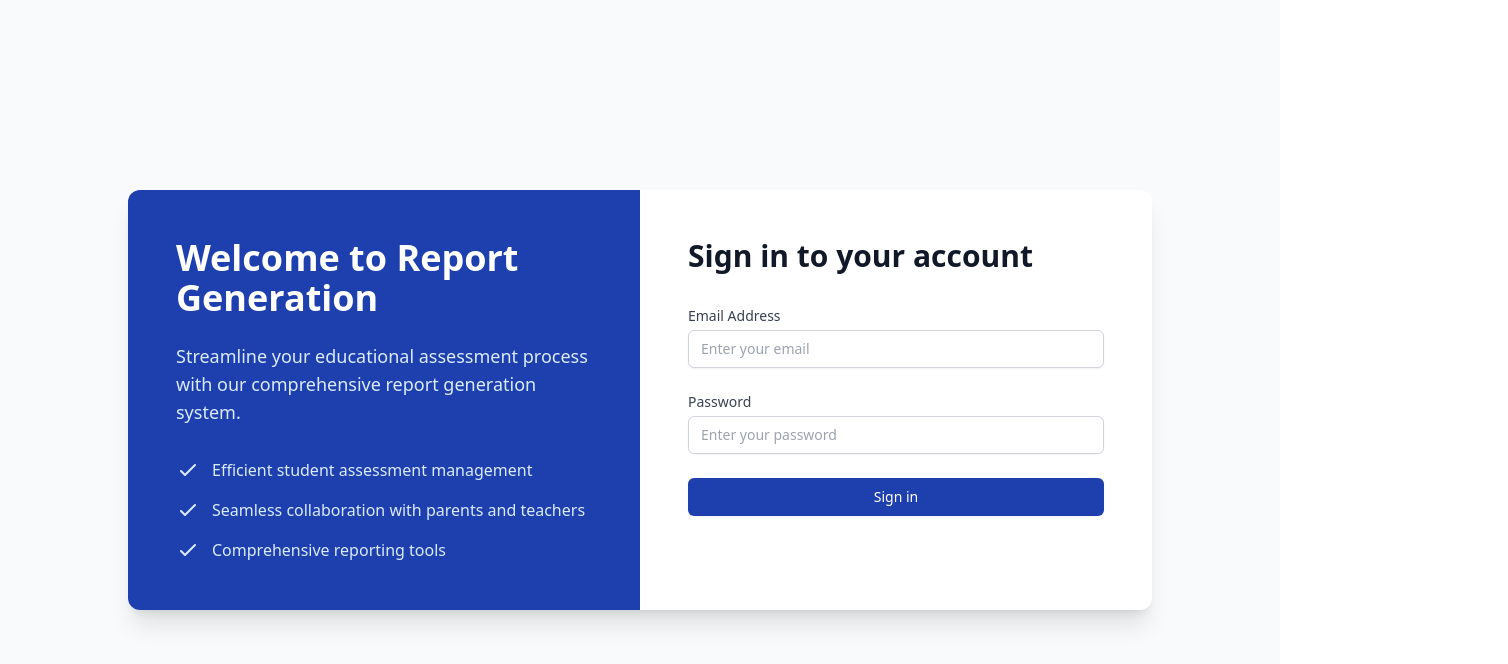
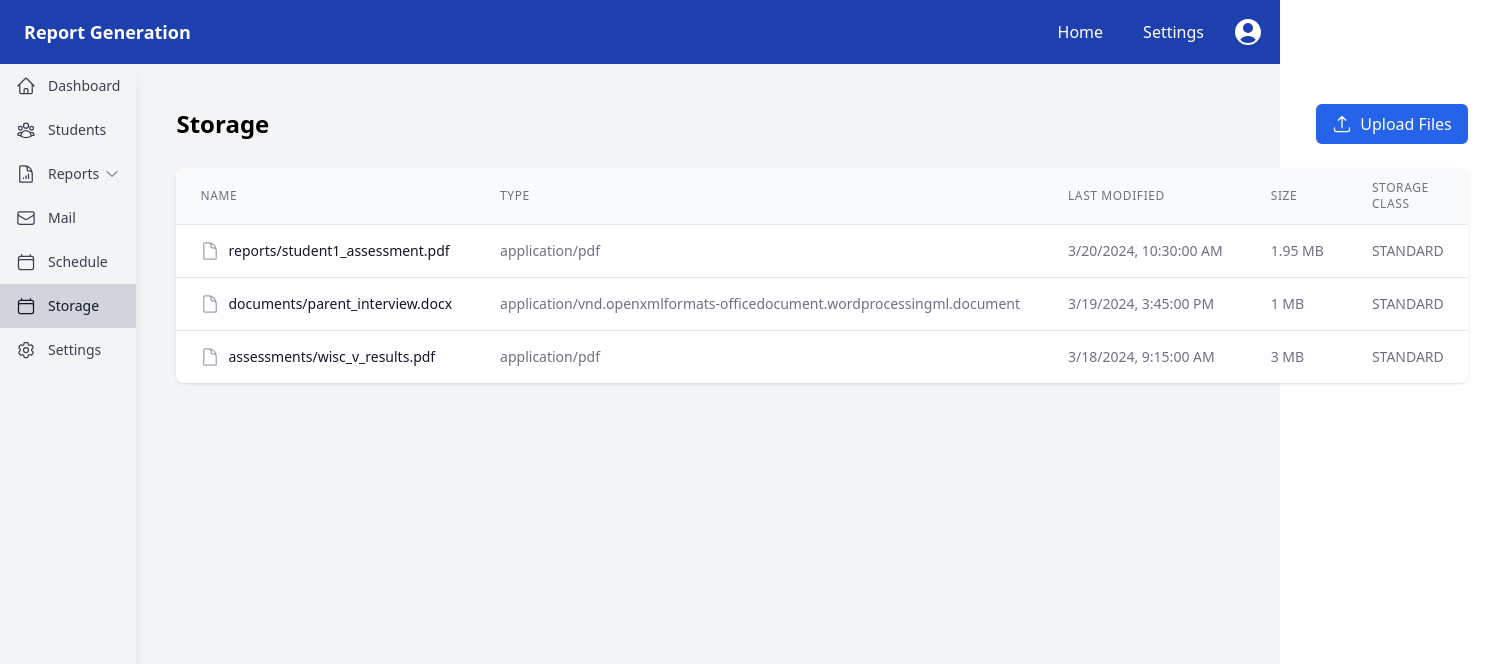
Before and after one commit to galaxy51959/test-repo, a React (Vite) app in the folder frontend/: page /storage in a window 1280 px wide. Before the commit this address led to /signin. Shown: the top 664 px of the page, 1508 px wide, since content can reach past the window. Built offline with nearby package versions, Linux system fonts and the light colour scheme; what handsontable would draw is missing.

Commit message:
feat-progress:/frontend page

```diff
--- a/frontend/src/App.jsx
+++ b/frontend/src/App.jsx
@@ -32,7 +32,7 @@ function ProtectedRoute({ children }) {
     return <div>Loading...</div>;
   }
 
-  return isAuthenticated ? children : <Navigate to="/signin" replace />;
+  return !isAuthenticated ? children : <Navigate to="/signin" replace />;
 }
 
 function App() {
--- a/frontend/src/actions/storageAction.js
+++ b/frontend/src/actions/storageAction.js
@@ -1,7 +1,33 @@
 export const getStorage = async () => {
-    try {
+  try {
+    const response = await fetch(`${import.meta.env.VITE_APP_API_URL}/storage/files`);
+    if (!response.ok) {
+      throw new Error('Failed to fetch storage files');
+    }
+    return await response.json();
+  } catch (error) {
+    throw new Error("Failed to fetch storage: " + error.message);
+  }
+};
 
-    } catch (error) {
-      throw new Error(": " + error.message);
+export const uploadFiles = async (files) => {
+  try {
+    const formData = new FormData();
+    files.forEach(file => {
+      formData.append('files', file);
+    });
+
+    const response = await fetch(`${import.meta.env.VITE_APP_API_URL}/storage/upload`, {
+      method: 'POST',
+      body: formData
+    });
+
+    if (!response.ok) {
+      throw new Error('Upload failed');
     }
-  };
+
+    return await response.json();
+  } catch (error) {
+    throw new Error("Failed to upload files: " + error.message);
+  }
+};
--- a/frontend/src/pages/Storage.jsx
+++ b/frontend/src/pages/Storage.jsx
@@ -1,8 +1,114 @@
 import { useState, useEffect } from "react";
+import {
+  ArrowUpTrayIcon,
+  DocumentIcon,
+  XMarkIcon
+} from "@heroicons/react/24/outline";
+import { toast } from 'react-hot-toast';
+import LoadingSpinner from "../components/ui/LoadingSpinner";
+
+// Add sample data
+const SAMPLE_FILES = [
+  {
+    Key: 'reports/student1_assessment.pdf',
+    ContentType: 'application/pdf',
+    LastModified: '2024-03-20T10:30:00Z',
+    Size: 2048576, // 2MB
+    StorageClass: 'STANDARD'
+  },
+  {
+    Key: 'documents/parent_interview.docx',
+    ContentType: 'application/vnd.openxmlformats-officedocument.wordprocessingml.document',
+    LastModified: '2024-03-19T15:45:00Z',
+    Size: 1048576, // 1MB
+    StorageClass: 'STANDARD'
+  },
+  {
+    Key: 'assessments/wisc_v_results.pdf',
+    ContentType: 'application/pdf',
+    LastModified: '2024-03-18T09:15:00Z',
+    Size: 3145728, // 3MB
+    StorageClass: 'STANDARD'
+  }
+];
 
 export default function Storage() {
-    return (
-        <div className="bg-white rounded-lg shadow overflow-hidden">
+  const [files, setFiles] = useState([]);
+  const [loading, setLoading] = useState(false);
+  const [uploadingFiles, setUploadingFiles] = useState([]);
+  const [showUploadModal, setShowUploadModal] = useState(false);
+
+  useEffect(() => {
+    // Use sample data instead of API call
+    setFiles(SAMPLE_FILES);
+  }, []);
+
+  const handleFileSelect = (e) => {
+    const selectedFiles = Array.from(e.target.files);
+    setUploadingFiles(selectedFiles);
+  };
+
+  const handleUpload = async () => {
+    if (uploadingFiles.length === 0) {
+      toast.error("Please select files to upload");
+      return;
+    }
+
+    setLoading(true);
+    try {
+      const formData = new FormData();
+      uploadingFiles.forEach(file => {
+        formData.append('files', file);
+      });
+
+      const response = await fetch(`${import.meta.env.VITE_APP_API_URL}/storage/upload`, {
+        method: 'POST',
+        body: formData
+      });
+
+      if (!response.ok) throw new Error('Upload failed');
+
+      toast.success("Files uploaded successfully");
+      setShowUploadModal(false);
+      setUploadingFiles([]);
+      // Refresh the file list
+    } catch (error) {
+      toast.error("Failed to upload files");
+    } finally {
+      setLoading(false);
+    }
+  };
+
+  const formatBytes = (bytes) => {
+    if (bytes === 0) return '0 Bytes';
+    const k = 1024;
+    const sizes = ['Bytes', 'KB', 'MB', 'GB'];
+    const i = Math.floor(Math.log(bytes) / Math.log(k));
+    return parseFloat((bytes / Math.pow(k, i)).toFixed(2)) + ' ' + sizes[i];
+  };
+
+  const formatDate = (date) => {
+    return new Date(date).toLocaleString();
+  };
+
+  if (loading) return <LoadingSpinner />;
+
+  return (
+    <div className="p-6">
+      {/* Header */}
+      <div className="flex justify-between items-center mb-6">
+        <h1 className="text-2xl font-semibold">Storage</h1>
+        <button
+          onClick={() => setShowUploadModal(true)}
+          className="px-4 py-2 bg-blue-600 text-white rounded-md hover:bg-blue-700 flex items-center gap-2"
+        >
+          <ArrowUpTrayIcon className="h-5 w-5" />
+          Upload Files
+        </button>
+      </div>
+
+      {/* Files Table */}
+      <div className="bg-white rounded-lg shadow overflow-hidden">
         <table className="min-w-full divide-y divide-gray-200">
           <thead className="bg-gray-50">
             <tr>
@@ -11,61 +117,104 @@ export default function Storage() {
               <th className="px-6 py-3 text-left text-xs font-medium text-gray-500 uppercase tracking-wider">Last modified</th>
               <th className="px-6 py-3 text-left text-xs font-medium text-gray-500 uppercase tracking-wider">Size</th>
               <th className="px-6 py-3 text-left text-xs font-medium text-gray-500 uppercase tracking-wider">Storage class</th>
-              {/* <th className="px-6 py-3 text-left text-xs font-medium text-gray-500 uppercase tracking-wider">Actions</th> */}
             </tr>
           </thead>
-          {/* <tbody className="bg-white divide-y divide-gray-200">
-            {students.map((student) => (
-              <tr key={student._id} className="hover:bg-gray-50">
-                <td className="px-6 py-4 whitespace-nowrap">{student.name}</td>
-                <td className="px-6 py-4 whitespace-nowrap">{student.school}</td>
-                <td className="px-6 py-4 whitespace-nowrap">{student.grade}</td>
+          <tbody className="bg-white divide-y divide-gray-200">
+            {files.map((file) => (
+              <tr key={file.Key} className="hover:bg-gray-50">
                 <td className="px-6 py-4 whitespace-nowrap">
-                  {new Date(student.birthday).toLocaleDateString()}
+                  <div className="flex items-center">
+                    <DocumentIcon className="h-5 w-5 text-gray-400 mr-2" />
+                    <span className="text-sm text-gray-900">{file.Key}</span>
+                  </div>
                 </td>
-                <td className="px-6 py-4 whitespace-nowrap">
-                  <button
-                    onClick={() => handleUpload(student._id)}
-                    className="text-blue-600 hover:text-blue-900"
-                  >
-                    <ArrowUpTrayIcon className="h-5 w-5" />
-                  </button>
+                <td className="px-6 py-4 whitespace-nowrap text-sm text-gray-500">
+                  {file.ContentType || 'Unknown'}
                 </td>
-                <td className="px-6 py-4 whitespace-nowrap">
-                  {student.report != "" ? (
-                    <div>
-                    <span className="px-2 py-1 text-sm text-green-800 bg-green-100 rounded-full">
-                      Generated
-                    </span>
-
-                  </div>
-                  ) : (
-                    <button
-                      onClick={() => navigate(`/reports/${student._id}`)}
-                      className="px-2 py-1 text-sm text-blue-800 bg-blue-100 rounded-full hover:bg-blue-200"
-                    >
-                      Generate
-                    </button>
-                  )}
+                <td className="px-6 py-4 whitespace-nowrap text-sm text-gray-500">
+                  {formatDate(file.LastModified)}
                 </td>
-
-                <td className="px-6 py-4 whitespace-nowrap">
-                  {student.report != ""? (
-                        <div className="flex space-x-3">
-                          <a  target={"_blank"}  href = {`${import.meta.env.VITE_PUBLIC_URL}/reports/${student.report}`}>
-                          <DocumentIcon className="h-5 w-5"/>
-                          </a>
-                       </div>
-                  ): (
-                      <div/>
-                  )
-                  }
-
+                <td className="px-6 py-4 whitespace-nowrap text-sm text-gray-500">
+                  {formatBytes(file.Size)}
+                </td>
+                <td className="px-6 py-4 whitespace-nowrap text-sm text-gray-500">
+                  {file.StorageClass}
                 </td>
               </tr>
             ))}
-          </tbody> */}
+          </tbody>
         </table>
       </div>
-    )
+
+      {/* Upload Modal */}
+      {showUploadModal && (
+        <div className="fixed inset-0 bg-black bg-opacity-50 flex items-center justify-center z-50">
+          <div className="bg-white rounded-lg p-6 w-[480px]">
+            <div className="flex justify-between items-center mb-6">
+              <h2 className="text-xl font-semibold">Upload Files</h2>
+              <button
+                onClick={() => setShowUploadModal(false)}
+                className="text-gray-500 hover:text-gray-700"
+              >
+                <XMarkIcon className="h-6 w-6" />
+              </button>
+            </div>
+
+            <div className="mb-6">
+              <label className="flex flex-col items-center justify-center w-full h-32 border-2 border-gray-300 border-dashed rounded-lg cursor-pointer bg-gray-50 hover:bg-gray-100">
+                <div className="flex flex-col items-center justify-center pt-5 pb-6">
+                  <ArrowUpTrayIcon className="w-8 h-8 mb-3 text-gray-400" />
+                  <p className="mb-2 text-sm text-gray-500">
+                    <span className="font-semibold">Click to upload</span> or drag and drop
+                  </p>
+                  <p className="text-xs text-gray-500">PDF, DOCX, or other files</p>
+                </div>
+                <input
+                  type="file"
+                  multiple
+                  className="hidden"
+                  onChange={handleFileSelect}
+                />
+              </label>
+            </div>
+
+            {uploadingFiles.length > 0 && (
+              <div className="mb-6">
+                <h3 className="text-sm font-medium mb-3">Selected Files:</h3>
+                <div className="max-h-40 overflow-y-auto">
+                  <ul className="space-y-2">
+                    {uploadingFiles.map((file, index) => (
+                      <li key={index} className="flex items-center gap-2 p-2 bg-gray-50 rounded">
+                        <DocumentIcon className="h-5 w-5 text-gray-400" />
+                        <span className="text-sm text-gray-700 truncate">{file.name}</span>
+                        <span className="text-xs text-gray-500">
+                          ({formatBytes(file.size)})
+                        </span>
+                      </li>
+                    ))}
+                  </ul>
+                </div>
+              </div>
+            )}
+
+            <div className="flex justify-end gap-3">
+              <button
+                onClick={() => setShowUploadModal(false)}
+                className="px-4 py-2 text-gray-700 border border-gray-300 rounded-md hover:bg-gray-50"
+              >
+                Cancel
+              </button>
+              <button
+                onClick={handleUpload}
+                disabled={uploadingFiles.length === 0}
+                className="px-4 py-2 bg-blue-600 text-white rounded-md hover:bg-blue-700 disabled:bg-blue-300 disabled:cursor-not-allowed"
+              >
+                Upload {uploadingFiles.length > 0 && `(${uploadingFiles.length} files)`}
+              </button>
+            </div>
+          </div>
+        </div>
+      )}
+    </div>
+  );
 }
```
